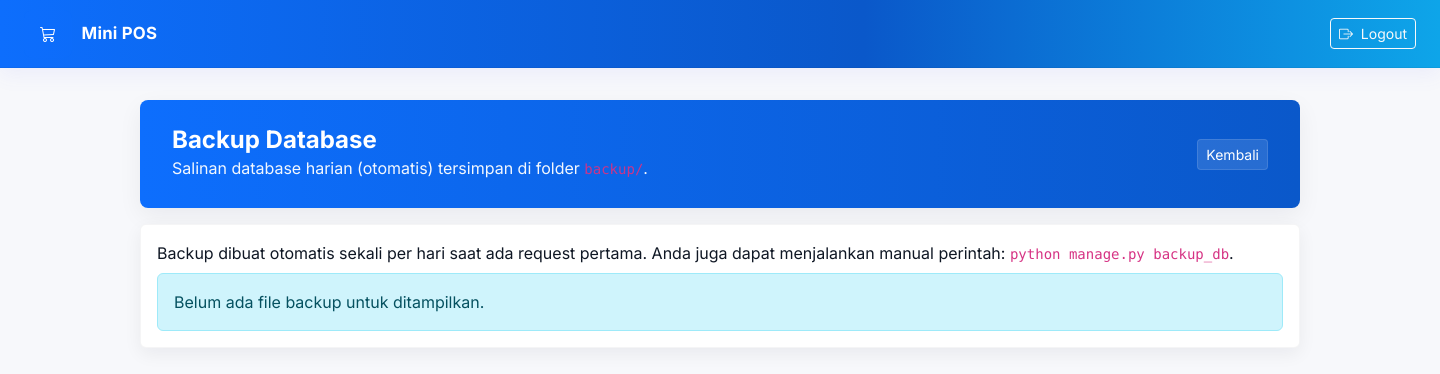
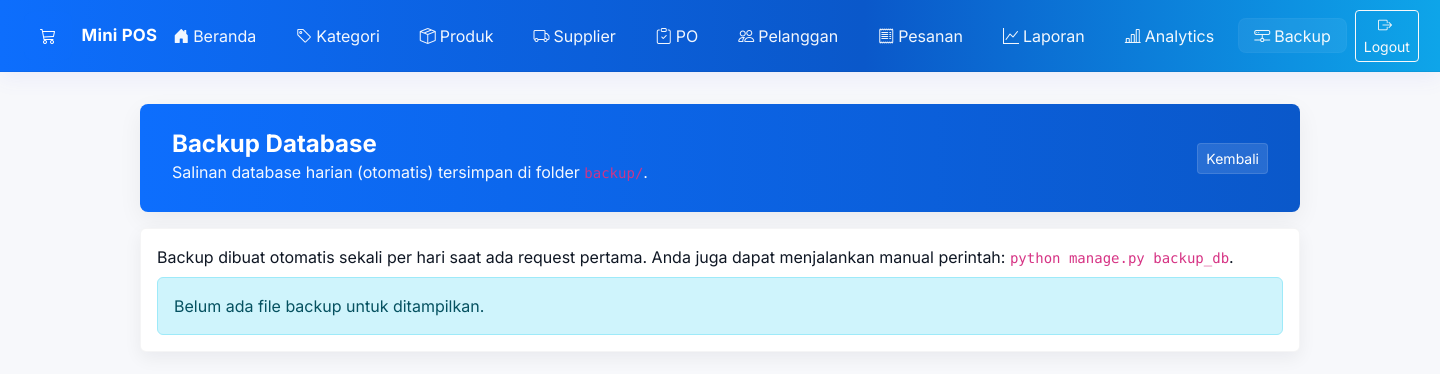
Before and after one commit to AlfianHaga/MiniPOS, a Django app: page /backups/ in a window 1440 px wide. Shown: the top 374 px of the page. Run offline with Django 4.2, Linux system fonts and the light colour scheme; the visitor is signed in with stand-in values (Sample User, id 1); some libraries are stand-ins or nearby versions.

Commit message:
Restore desktop nav for >=992px; keep mobile dropdown

```diff
--- a/templates/base.html
+++ b/templates/base.html
@@ -47,6 +47,19 @@
             </div>
             <!-- RIGHT: Nav + Mobile Dropdown + Logout -->
             <div class="d-flex align-items-center gap-2 ms-auto" style="position:relative;">
+              <!-- Desktop/Laptop navigation (visible from >=992px) -->
+              <nav class="topbar-nav d-none d-lg-flex align-items-center gap-2">
+                <a class="nav-link px-3 {% if request.path == '/' %}active{% endif %}" href="{% url 'dashboard' %}"><i class="bi bi-house-door-fill me-1"></i> <span class="d-none d-xl-inline">Beranda</span></a>
+                <a class="nav-link px-3 {% if request.path|slice:'0:11' == '/categories' %}active{% endif %}" href="{% url 'category_list' %}"><i class="bi bi-tag me-1"></i> <span class="d-none d-xl-inline">Kategori</span></a>
+                <a class="nav-link px-3 {% if request.path|slice:'0:9' == '/products' %}active{% endif %}" href="{% url 'product_list' %}"><i class="bi bi-box-seam me-1"></i> <span class="d-none d-xl-inline">Produk</span></a>
+                <a class="nav-link px-3 {% if request.path|slice:'0:10' == '/suppliers' %}active{% endif %}" href="{% url 'supplier_list' %}"><i class="bi bi-truck me-1"></i> <span class="d-none d-xl-inline">Supplier</span></a>
+                <a class="nav-link px-3 {% if request.path|slice:'0:16' == '/purchase-orders' %}active{% endif %}" href="{% url 'purchase_order_list' %}"><i class="bi bi-clipboard-check me-1"></i> <span class="d-none d-xl-inline">PO</span></a>
+                <a class="nav-link px-3 {% if request.path|slice:'0:10' == '/customers' %}active{% endif %}" href="{% url 'customer_list' %}"><i class="bi bi-people me-1"></i> <span class="d-none d-xl-inline">Pelanggan</span></a>
+                <a class="nav-link px-3 {% if request.path|slice:'0:7' == '/orders' %}active{% endif %}" href="{% url 'orders_list' %}"><i class="bi bi-receipt me-1"></i> <span class="d-none d-xl-inline">Pesanan</span></a>
+                <a class="nav-link px-3 {% if request.path|slice:'0:8' == '/reports' %}active{% endif %}" href="{% url 'reports' %}"><i class="bi bi-graph-up me-1"></i> <span class="d-none d-xl-inline">Laporan</span></a>
+                <a class="nav-link px-3 {% if request.path|slice:'0:11' == '/analytics' %}active{% endif %}" href="{% url 'analytics' %}"><i class="bi bi-bar-chart-line me-1"></i> <span class="d-none d-xl-inline">Analytics</span></a>
+                <a class="nav-link px-3 {% if request.path|slice:'0:9' == '/backups/' %}active{% endif %}" href="{% url 'backups_list' %}"><i class="bi bi-hdd-network me-1"></i> <span class="d-none d-xl-inline">Backup</span></a>
+              </nav>
               <!-- Mobile Menu Dropdown moved to right -->
               <div class="dropdown d-lg-none mobile-menu-trigger">
                 <button class="btn btn-ghost btn-sm" type="button" id="mobileMenuDropdown" data-bs-toggle="dropdown" aria-expanded="false" aria-label="Menu">
@@ -67,7 +80,7 @@
                   <li><a class="dropdown-item text-danger" href="{% url 'logout' %}"><i class="bi bi-box-arrow-right me-2"></i> Logout</a></li>
                 </ul>
               </div>
-              <div class="user-menu d-none d-xl-block">
+              <div class="user-menu d-none d-lg-block">
                 <a class="btn btn-sm btn-outline-light" href="{% url 'logout' %}"><i class="bi bi-box-arrow-right me-1"></i> Logout</a>
               </div>
             </div>
```
